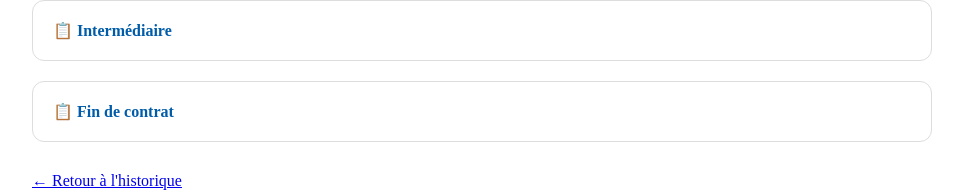
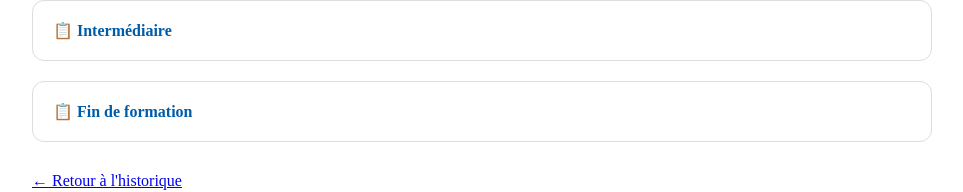
Before and after one commit to fabsalel-design/suivi-visites-mfr, a Next.js app: page /apprentis/1/visites/nouvelle in a window 1280 px wide. Shown: the part 247-439 px from the top of the page, without its empty margins (158-1121 px from the left). Built offline with nearby package versions, Linux system fonts and the light colour scheme.

Commit message:
Update page.tsx

```diff
--- a/app/apprentis/[id]/visites/nouvelle/page.tsx
+++ b/app/apprentis/[id]/visites/nouvelle/page.tsx
@@ -66,7 +66,7 @@ export default async function NouvelleVisitePage({
         </Link>
 
         <Link
-          href={`/apprentis/${id}/visites/fin-contrat`}
+       href={`/apprentis/${id}/visites/fin-formation`}
           style={{
             padding: "20px",
             background: "#ffffff",
@@ -77,7 +77,7 @@ export default async function NouvelleVisitePage({
             fontWeight: "bold",
           }}
         >
-          📋 Fin de contrat
+        📋 Fin de formation
         </Link>
       </div>
 
```
